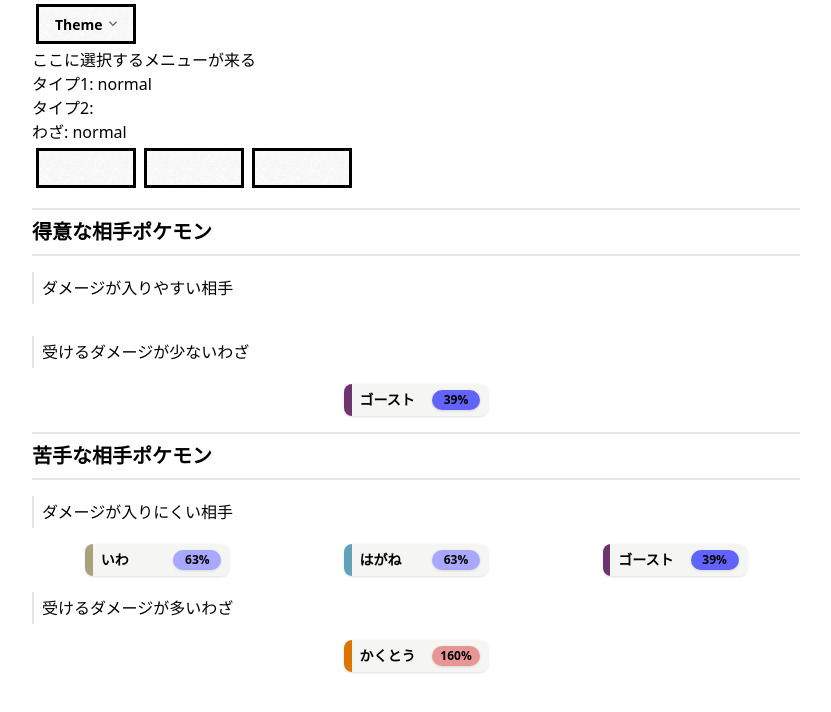
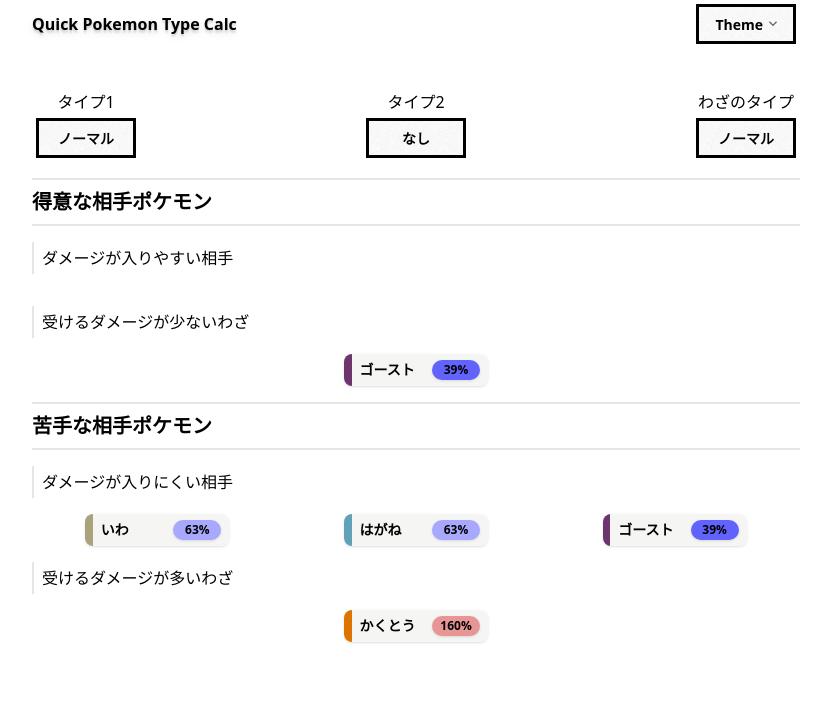
Before and after one commit to tat-u/nextjs-sandbox, a Next.js app: page / in a window 1280 px wide. Shown: the top 712 px of the page, without its empty margins (224-1055 px from the left). Built offline with nearby package versions, Linux system fonts and the light colour scheme.

Commit message:
Refine page

```diff
--- a/src/app/layout.tsx
+++ b/src/app/layout.tsx
@@ -13,8 +13,8 @@
 });
 
 export const metadata: Metadata = {
-  title: "My Next.js Sandbox",
-  description: "Hello, world",
+  title: "Pokemon Type Chart",
+  description: "tat-u's pokemon type chart!",
 };
 
 export default function RootLayout({
--- a/src/app/page.tsx
+++ b/src/app/page.tsx
@@ -62,28 +62,46 @@
 
   return (
     <>
+      <div className="flex items-center justify-between">
+        <span className="text-shadow-lg/10 font-bold">
+          Quick Pokemon Type Calc
+        </span>
         <ThemeController />
+      </div>
+      <div className="d-divider mt-0 mb-10 h-fit"></div>
 
-      <div>ここに選択するメニューが来る</div>
-      <div>タイプ1: {playerTypeA}</div>
-      <div>タイプ2: {playerTypeB}</div>
-      <div>わざ: {playerAttackType}</div>
-
+      <div className="flex justify-between">
+        <div className="flex flex-col items-center">
+          タイプ1
           <PokemonDropdown
+            label={getPokemonTypeName(playerTypeA, lang)}
             name="player_type_a"
             options={options}
+            checkedId={playerTypeA}
             handleChange={(value) => handlePlayerTypeAChange(value)}
           />
+        </div>
+        <div className="flex flex-col items-center">
+          タイプ2
           <PokemonDropdown
+            label={playerTypeB ? getPokemonTypeName(playerTypeB, lang) : "なし"}
             name="player_type_b"
             options={[{ id: "none", name: "なし" }, ...options]}
+            checkedId={playerTypeB ? playerTypeB : "none"}
             handleChange={(value) => handlePlayerTypeBChange(value)}
           />
+        </div>
+        <div className="flex flex-col items-center">
+          わざのタイプ
           <PokemonDropdown
+            label={getPokemonTypeName(playerAttackType, lang)}
             name="player_attack_type"
             options={options}
+            checkedId={playerAttackType}
             handleChange={(value) => handlePlayerAttackTypeChange(value)}
           />
+        </div>
+      </div>
 
       <PokemonH1>得意な相手ポケモン</PokemonH1>
       <PokemonH2>ダメージが入りやすい相手</PokemonH2>
```
Lines whose indentation alone changed are shown as unchanged.
